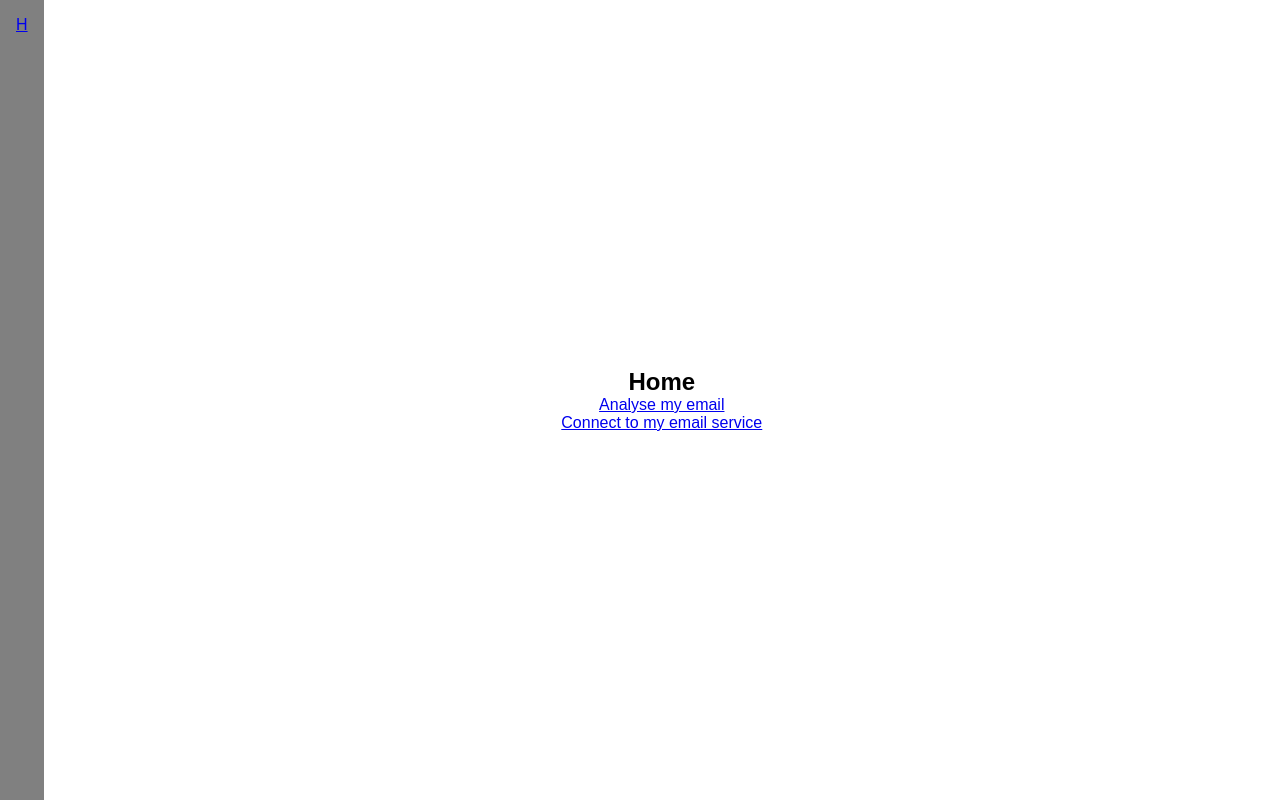
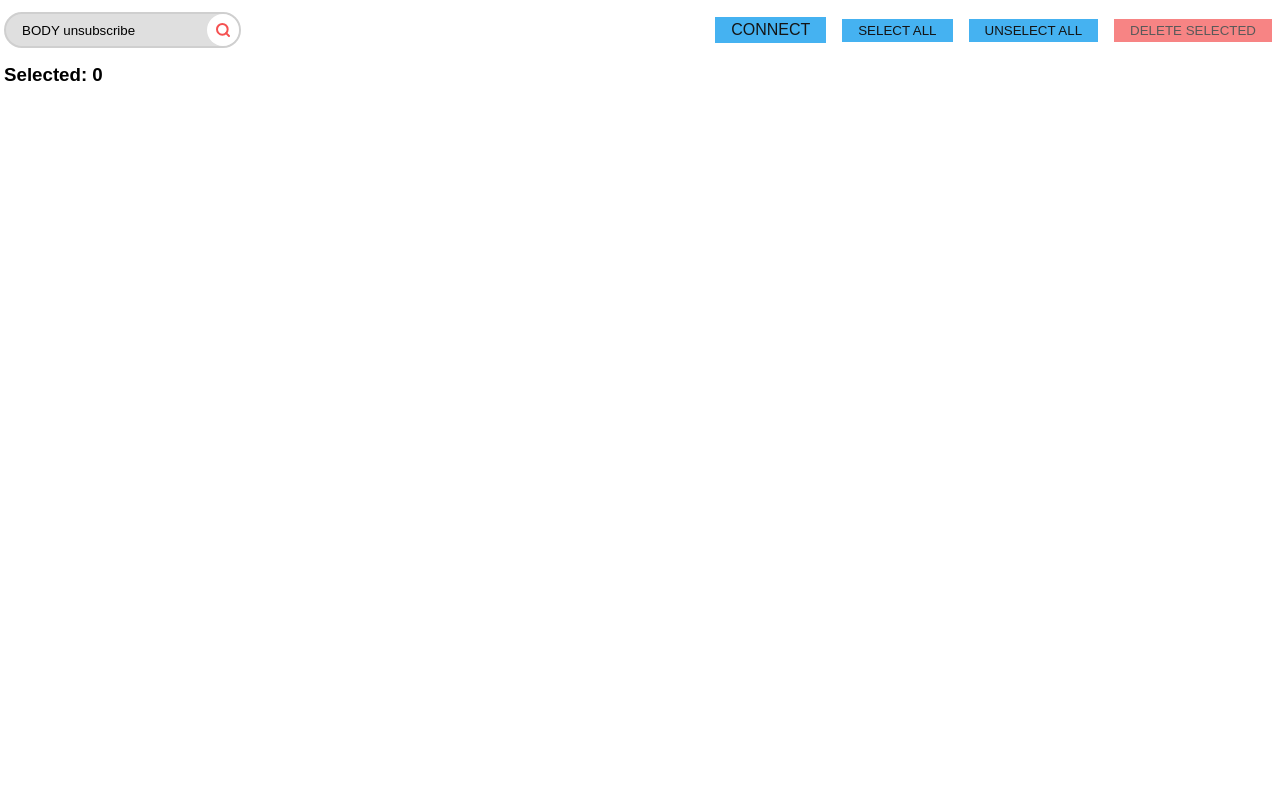
Before and after one commit to LouisDerveloy/Mail-Cleaner, a Vue app: page / in a window 1280 px wide. Built offline with nearby package versions, Linux system fonts and the light colour scheme.

Commit message:
Refactor routing in main.ts to use AnalyseMailView as the home component. Remove MainView.vue and update App.vue to enhance button styles and layout. Improve AnalyseMailView with a new search bar and updated UI controls for better user experience.

```diff
--- a/src/App.vue
+++ b/src/App.vue
@@ -12,9 +12,6 @@ const open_login_page_event = listen("open-login-page", () => {
 </script>
 <template>
   <main class="app-main">
-    <aside>
-      <RouterLink to="/">H</RouterLink>
-    </aside>
     <section class="content">
       <RouterView />
     </section>
@@ -57,13 +54,19 @@ const open_login_page_event = listen("open-login-page", () => {
   justify-content: stretch;
 }
 
-button {
+button, a {
   padding: .25rem 1rem;
   margin: .25rem;
   border: none;
+  text-decoration: none;
   background: #45b2f1;
   cursor: pointer;
   text-transform: uppercase;
   color: rgb(20, 20, 20);
 }
+
+button:disabled, a:disabled {
+  opacity: .7;
+  cursor: not-allowed;
+}
 </style>
--- a/src/Views/AnalyseMailView.vue
+++ b/src/Views/AnalyseMailView.vue
@@ -37,12 +37,6 @@ function start_search() {
 
   invoke("get_list", {"retChannel": channel, "query": query.value}).then(() => {
     searching.value = false
-  })
-}
-
-function test_button() {
-  invoke("test").then(value => {
-    console.dir(value)
   })
 }
 
@@ -99,15 +93,21 @@ async function deleteSelected() {
 <template>
   <section class="analyse-view">
     <section class="controls">
-    <button @click="test_button">Test Button</button>
-    <input type="text" name="query" id="query" v-model="query">
-    <button @click="start_search" :disabled="searching">Search</button>
+      <div class="search-bar">
+        <input type="text" name="query" id="query" v-model="query" placeholder="Search..." @keyup.enter="start_search" :disabled="searching">
+        <button @click="start_search" :disabled="searching" class="search-button">
+          <svg xmlns="http://www.w3.org/2000/svg" width="16" height="16" viewBox="0 0 24 24" fill="none" stroke-width="3" stroke-linecap="round" stroke-linejoin="round">
+            <circle cx="11" cy="11" r="8"></circle>
+            <line x1="21" y1="21" x2="16.65" y2="16.65"></line>
+          </svg>
+        </button>
+      </div>
+      <RouterLink to="user/connexion">Connect</RouterLink>
       <button @click="selectAll">Select All</button>
       <button @click="unselectAll">Unselect All</button>
       <button @click="deleteSelected" :disabled="selectedCount === 0" class="delete-button">Delete Selected</button>
     </section>
     <h3>Selected: {{ selectedCount }}</h3>
-  <div class="spacer"></div>
     <RecycleScroller
         class="SenderList"
         :items="senders"
@@ -131,7 +131,9 @@ async function deleteSelected() {
   padding: .25rem;
   display: flex;
   flex-direction: column;
-  gap: .5rem;
+  gap: 1rem;
+
+  margin-top: .5rem;
 }
 
 .controls {
@@ -143,15 +145,10 @@ async function deleteSelected() {
   row-gap: .25rem;
 }
 
-.spacer {
-  height: 2px;
-  width: 95%;
-  margin: 0 auto;
-  background-color: #cfcfcf;
-}
-
 .SenderList {
   overflow-y: scroll;
+  background-color: #c7c7c7;
+  border-radius: 5px;
 }
 
 .sender-item {
@@ -173,4 +170,53 @@ async function deleteSelected() {
 .sender-item:hover {
   background-color: #d9d9d9;
 }
+
+.search-bar {
+  margin-right: auto;
+  display: flex;
+  flex-direction: row;
+  align-items: center;
+  background-color: #dfdfdf;
+  border-radius: 25px;
+  padding-left: 8px;
+  max-width: 600px;
+  border: 2px solid #cfcfcf;
+}
+
+.search-bar input {
+  flex-grow: 1;
+  border: none;
+  background: transparent;
+  outline: none;
+  padding: 0 .5rem;
+  width: 100%;
+}
+
+.search-bar input::placeholder {
+  color: #a0a0a0;
+}
+
+.search-bar .search-button {
+  border: none;
+  background: white;
+  border-radius: 50%;
+  width: 32px;
+  height: 32px;
+  min-width: 32px;
+  display: flex;
+  justify-content: center;
+  align-items: center;
+  cursor: pointer;
+  padding: 0;
+  margin: 0;
+}
+
+.search-bar .search-button:disabled {
+  cursor: not-allowed;
+  opacity: 0.7;
+}
+
+.search-bar .search-button svg {
+  stroke: #f55151;
+}
 </style>
--- a/src/Views/MainView.vue
+++ /dev/null
@@ -1,35 +0,0 @@
-<script setup lang="ts">
-import {useRouter} from "vue-router";
-
-const router = useRouter()
-
-function GoToAnalyse() {
-  router.push("/analyse")
-}
-
-</script>
-
-<template>
-  <div class="container">
-    <h1>Home</h1>
-    <RouterLink to="analyse">Analyse my email</RouterLink>
-    <RouterLink to="user/connexion">Connect to my email service</RouterLink>
-  </div>
-</template>
-
-<style scoped>
-.container {
-  display: flex;
-  flex-direction: column;
-  justify-content: center;
-  align-items: center;
-  width: 100%;
-  height: 100vh;
-}
-button {
-  margin-top: 2rem;
-  padding: .5rem;
-  border-radius: .5rem;
-  border: 3px solid;
-}
-</style>
--- a/src/main.ts
+++ b/src/main.ts
@@ -3,14 +3,12 @@ import App from "./App.vue";
 import { createRouter, createWebHistory } from "vue-router";
 
 // Import views to be used in the router
-import MainView from "./Views/MainView.vue"
 import AnalyseMailView from "./Views/AnalyseMailView.vue";
-import Connexion from "./Views/Connexion.vue";
+import Connexion from "./Views/connexion.vue";
 
 // Create routes
 const routes = [
-    { path: "/", component: MainView },
-    { path: "/analyse", component: AnalyseMailView },
+    { path: "/", component: AnalyseMailView },
     { path: "/user/connexion", component: Connexion },
 ];
 
```
Lines whose indentation alone changed are shown as unchanged.
